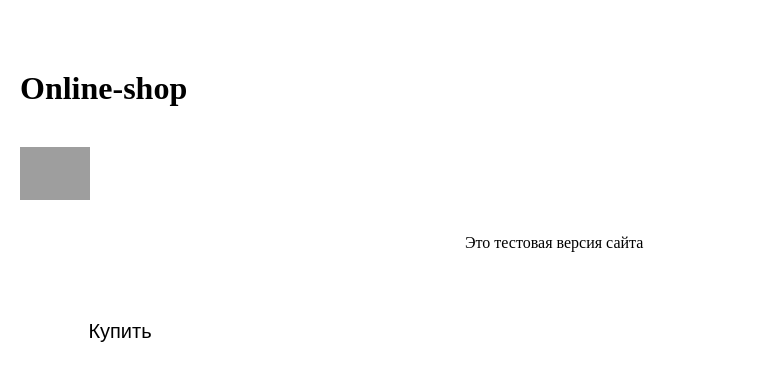
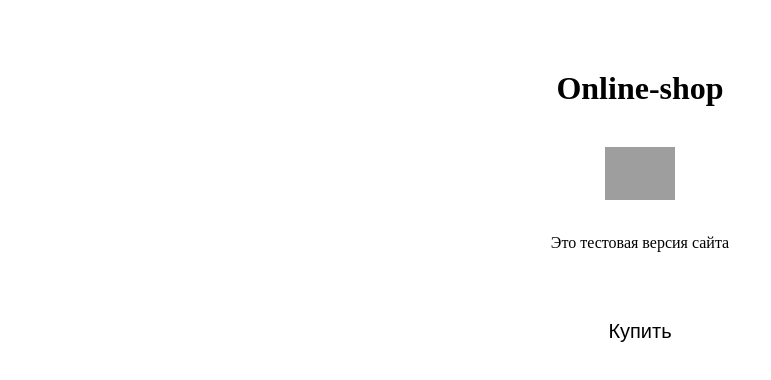
Before and after one commit to Kuroifum/tgtry1, a plain HTML site: page index.html in a window 1280 px wide. Shown: the whole page, without its empty margins (0-771 px from the left). Drawn offline with Linux system fonts and the light colour scheme; grey boxes are pictures that could not be loaded.

Commit message:
index.html

```diff
--- a/index.html
+++ b/index.html
@@ -18,8 +18,7 @@
         #main {
             width: 100%;
             padding: 20px;
-            margin-left: auto;
-            margin-right: auto
+            text-align: center
         }
 
         h1 {
```
